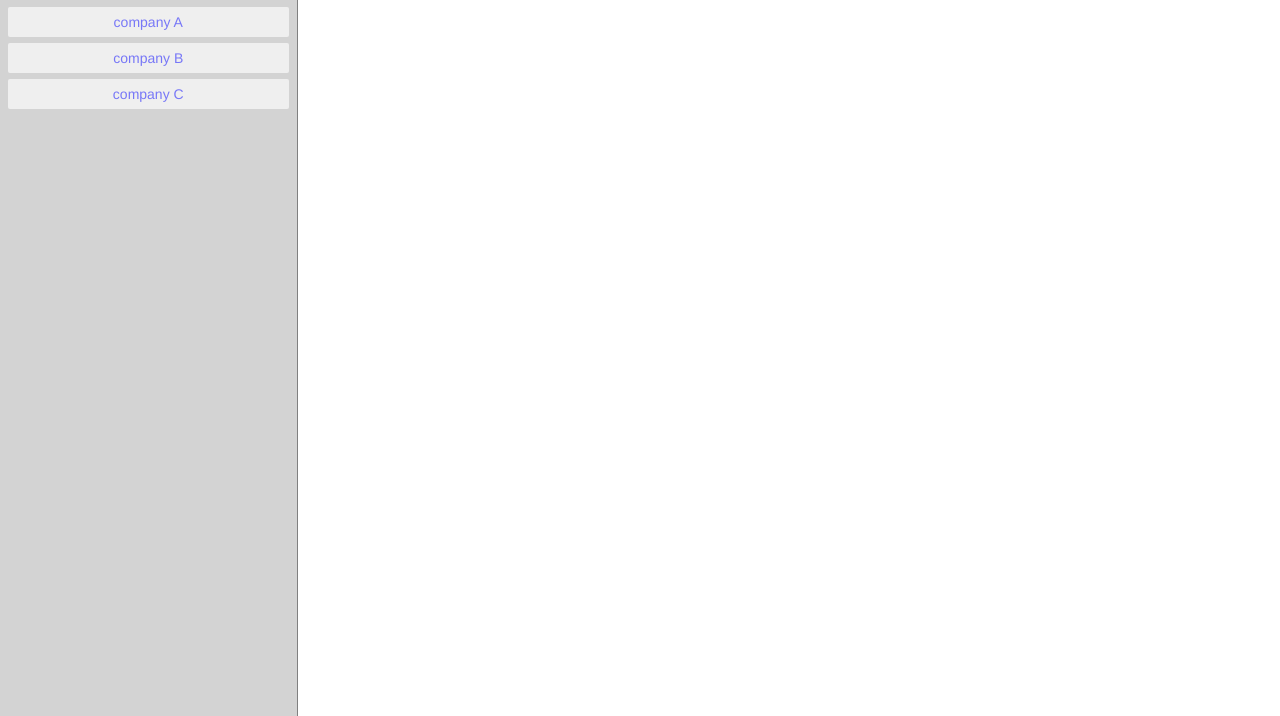
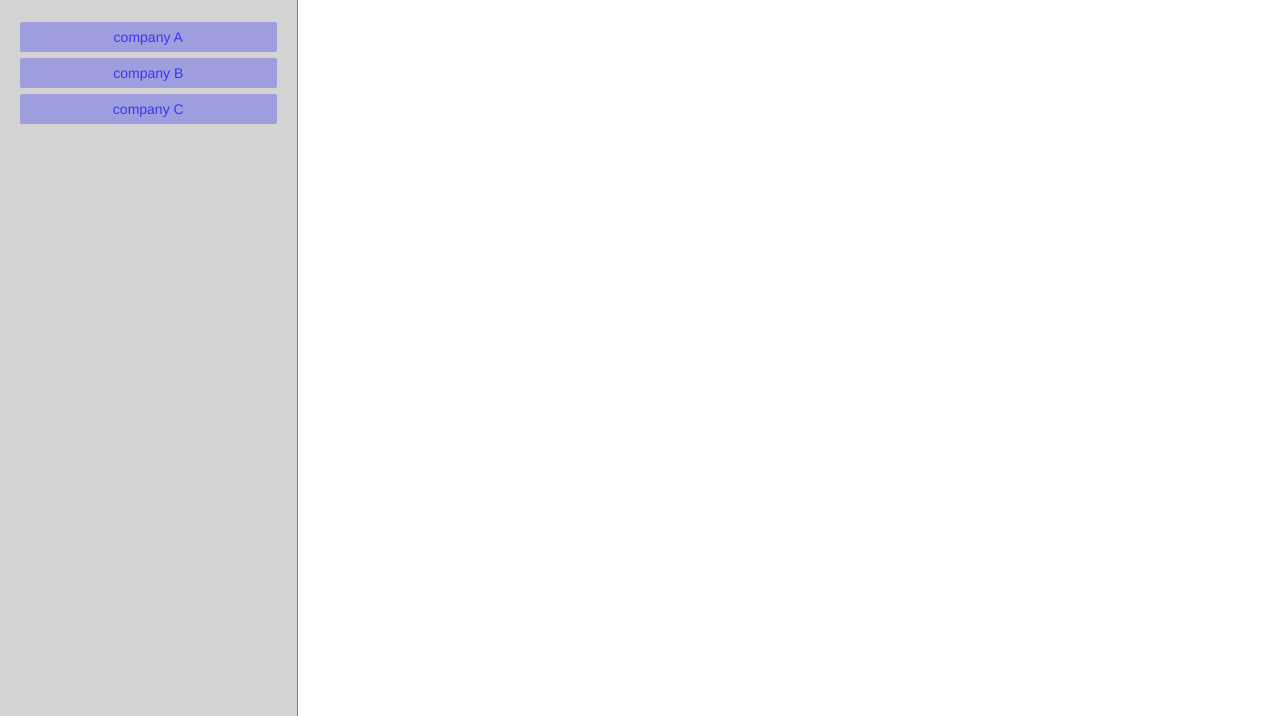
Before and after one commit to MissedMemo/brickheads, a website: page public/index.html at #!/companies in a window 1280 px wide. Shown: the part 84-800 px from the top of the page. Drawn offline with nearby package versions, Linux system fonts and the light colour scheme; some packages are replaced by stand-ins of ours.

Commit message:
able to focus on list element

```diff
--- a/public/styles/styles.css
+++ b/public/styles/styles.css
@@ -165,7 +165,7 @@ iframe {
   left: 0;
   right: 0;
   bottom: 0;
-  padding-top: 8px;
+  padding: 20px;
   background-color: lightgray;
 }
 
@@ -177,24 +177,24 @@ iframe {
 }
 
 .company-selector-panel li {
-  padding: 3px 8px;
+  margin-top: 6px;
 }
 
-/* highlight list element on mouse-over or click */
-.company-selector-panel li:hover {
-  background-color: rgba(0,0,255,0.4);
-}
-.company-selector-panel li:focus {
-  background-color: rgba(0,0,255,0.6);
-}
-
-.companylist-element {
-  background-color: rgba(255,255,255, 0.65);
-  color: rgba(0,0,255,0.5);
+.list-element {
+  display: block;
+  background-color: rgba(0,0,255,0.25);
+  color: rgba(0,0,255,0.65);
   text-align: center;
   padding: 5px 0;
   border-radius: 2px;
   cursor: default;
+}
+
+/* highlight list element on mouse-over or click */
+.list-element:hover, .list-element:focus {
+  background-color: rgba(0,0,255,0.6);
+  color: white;
+  text-decoration: none;
 }
 
 
--- a/public/views/companies.html
+++ b/public/views/companies.html
@@ -5,13 +5,15 @@
   <div class="col-sm-3">
     <div class="company-selector-panel">
       <div class="listframe">
+
         <ul ng-repeat="company in companies">
           <li>
-            <div class="companylist-element">
+            <div class="list-element" tabindex="-1">
               {{company.name}}
             </div>
           </li>
         </ul>
+
       </div>
     </div>
   </div>
```
